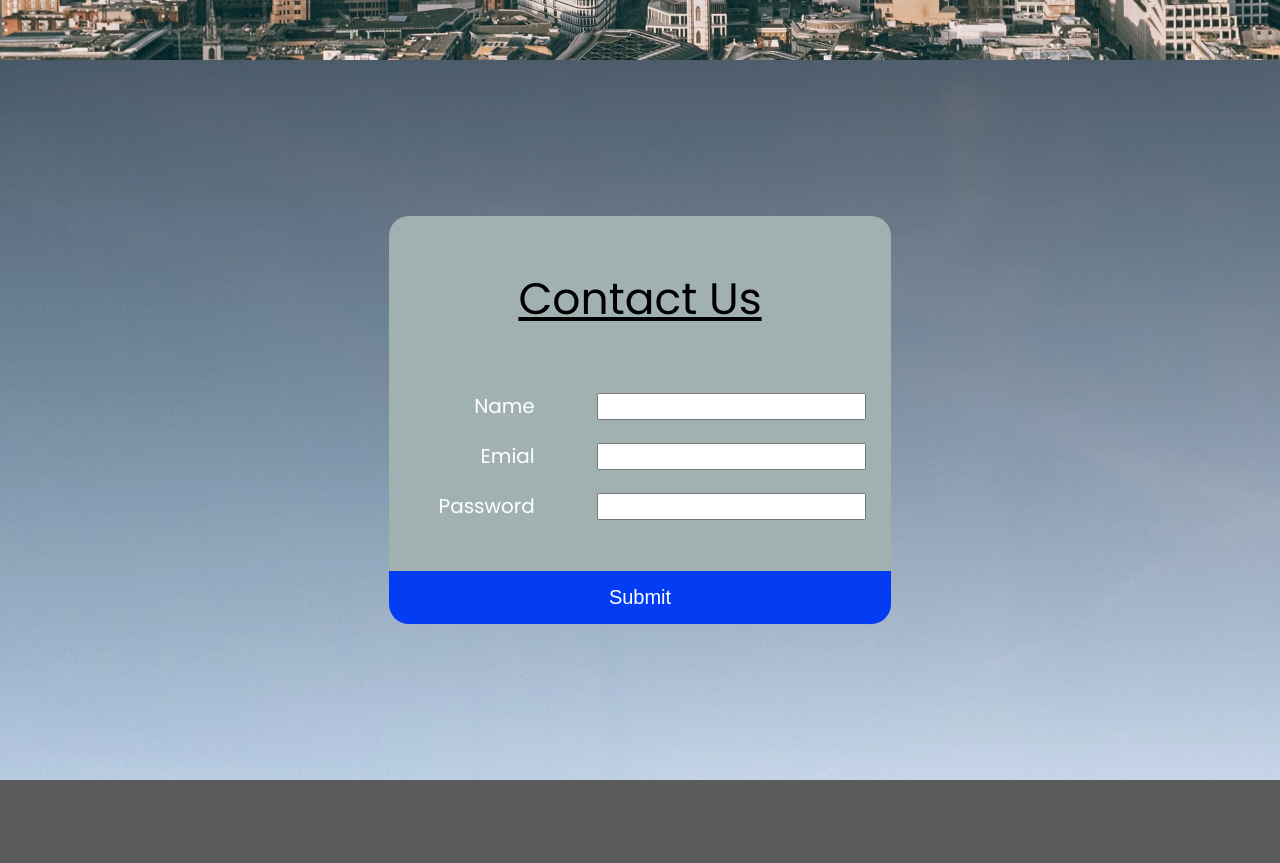
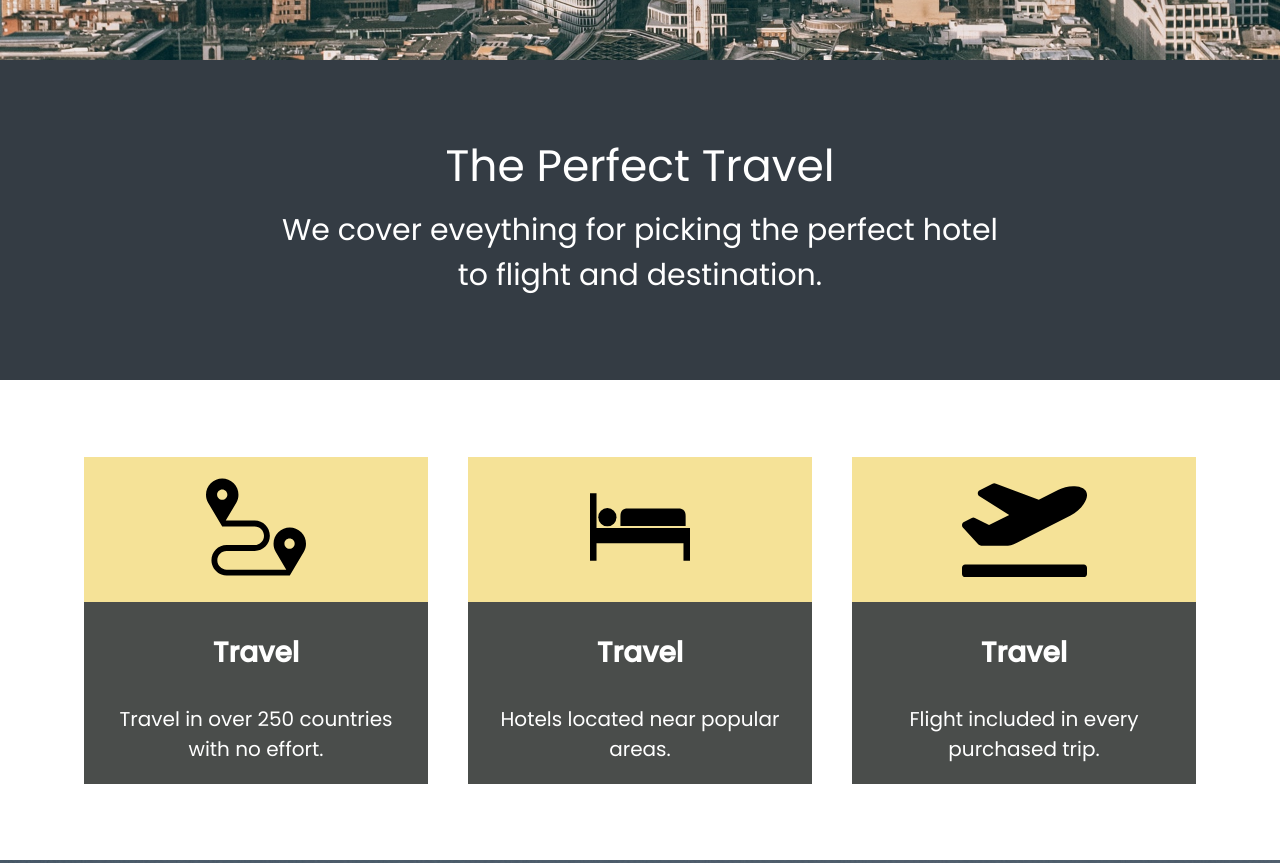
Before and after one commit to admin42045/Web-Development, a plain HTML site: page index.html in a window 1280 px wide. Shown: the part 1460-2323 px from the top of the page. Drawn offline with Linux system fonts and the light colour scheme.

Commit message:
modified some code again..

```diff
--- a/index.html
+++ b/index.html
@@ -39,7 +39,7 @@
 
     <!--benefits -->
 
-    <section class="benefits">
+    <section class="about">
         <header>
         <h2>The Perfect Travelling Experience.</h2>
         <h3>We cover eveything picking the perfect hotel.<br/>
@@ -47,6 +47,40 @@
         </header>
     </section>
 
+    <!-- benefits sections-->
+    <section class="benefits">
+        <header class="benefits-head">
+            <h2>The Perfect Travel</h2>
+            <h3>We cover eveything for picking the perfect hotel <br/> to flight and destination.</h3>
+        </header>
+
+        <div class="cards">
+            <div class="card">
+                <div class="card-icon">
+                <img src="./icons/travel.svg" alt="" />
+                </div>
+                <h4>Travel</h4>
+                <p>Travel in over 250 countries with no effort.</p>
+            </div>
+
+            <div class="card">
+                <div class="card-icon">
+                <img src="./icons/bed.svg" alt="" />
+                </div>
+                <h4>Travel</h4>
+               <p>Hotels located near popular areas.</p>
+            </div>
+
+            <div class="card">
+                <div class="card-icon">
+                <img src="./icons/plane-departure-solid.svg" alt="" />
+                </div>
+                <h4>Travel</h4>
+              <p>Flight included in every purchased trip.</p>
+            </div>
+            </div>
+
+    </section>
 
     <!--contact secion -->
     <section id="contact">
--- a/style.css
+++ b/style.css
@@ -121,8 +121,8 @@ nav ul {
     margin: 5rem;
 }
 
-/* benefits section */
-.benefits {
+/* about section */
+.about {
     min-height: 90vh;
     background: linear-gradient(rgba(0, 0, 0.5, 0.75), transparent), url("/images/city.jpg");
     background-size: cover;
@@ -138,13 +138,70 @@ nav ul {
 
 }
 
-.benefits h2 {
+.about h2 {
     padding: 3rem;
 }
-.benefits h3 {
+.about h3 {
     padding: 1rem;
 
 }
+
+
+/* benefits section */
+.benefits{
+    min-height: 100vh;
+}
+.benefits-head{
+    background: #343c44;
+    padding: 3rem;
+    min-height: 40vh;
+    display: flex;
+    justify-content: center;
+    flex-direction: column;
+    align-items: center;
+    text-align: center;
+    color: white;
+}
+
+.benefits-head h3 {
+    padding: 1rem;
+}
+
+.cards{
+    width: 90%;
+    margin: auto;
+    display: flex;
+    align-items: center;
+    justify-content: center;
+    flex-wrap: wrap;
+    min-height: 60vh;
+}
+.card{
+    background: #4a4d4b;
+    margin: 2rem;
+    color: white;
+    min-height: 40vh;
+    flex: 1 1 20rem;
+}
+.card-icon{
+    text-align: center;
+    background: rgb(245, 226, 151);
+    padding: 2rem;
+}
+
+.cards img{
+    height: 100px;
+}
+
+.card p, h4{
+    padding-top: 1rem;
+    text-align: center;
+    margin: 2rem;
+}
+
+
+
+
 
 /* Contact section */
 #contact {
```
Also changed, not shown: icons/airplane.svg (added), icons/bed.svg (added), icons/travel.svg (added).
